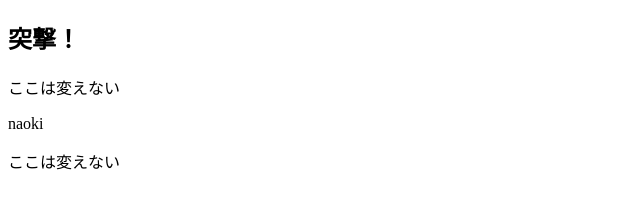
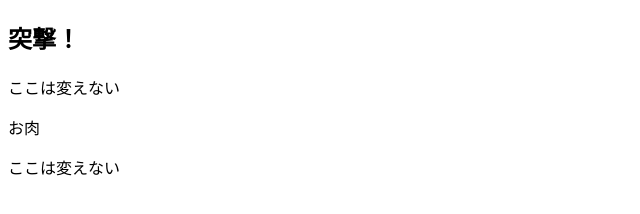
Before and after one commit to naoki-sawaguchi-morijyobi/pushConflict, a plain HTML site: page index.html in a window 1280 px wide. Shown: the full height of the page, 0-640 px from the left. Drawn offline with Linux system fonts and the light colour scheme.

Commit message:
[modify]index.html

```diff
--- a/index.html
+++ b/index.html
@@ -6,7 +6,7 @@
 <body>
 <h2> 突撃！ </h2>
 <p>ここは変えない</p>
-<p>naoki</p>
+<p>お肉</p>
 <p>ここは変えない</p>
 </body>
 </html>
```
